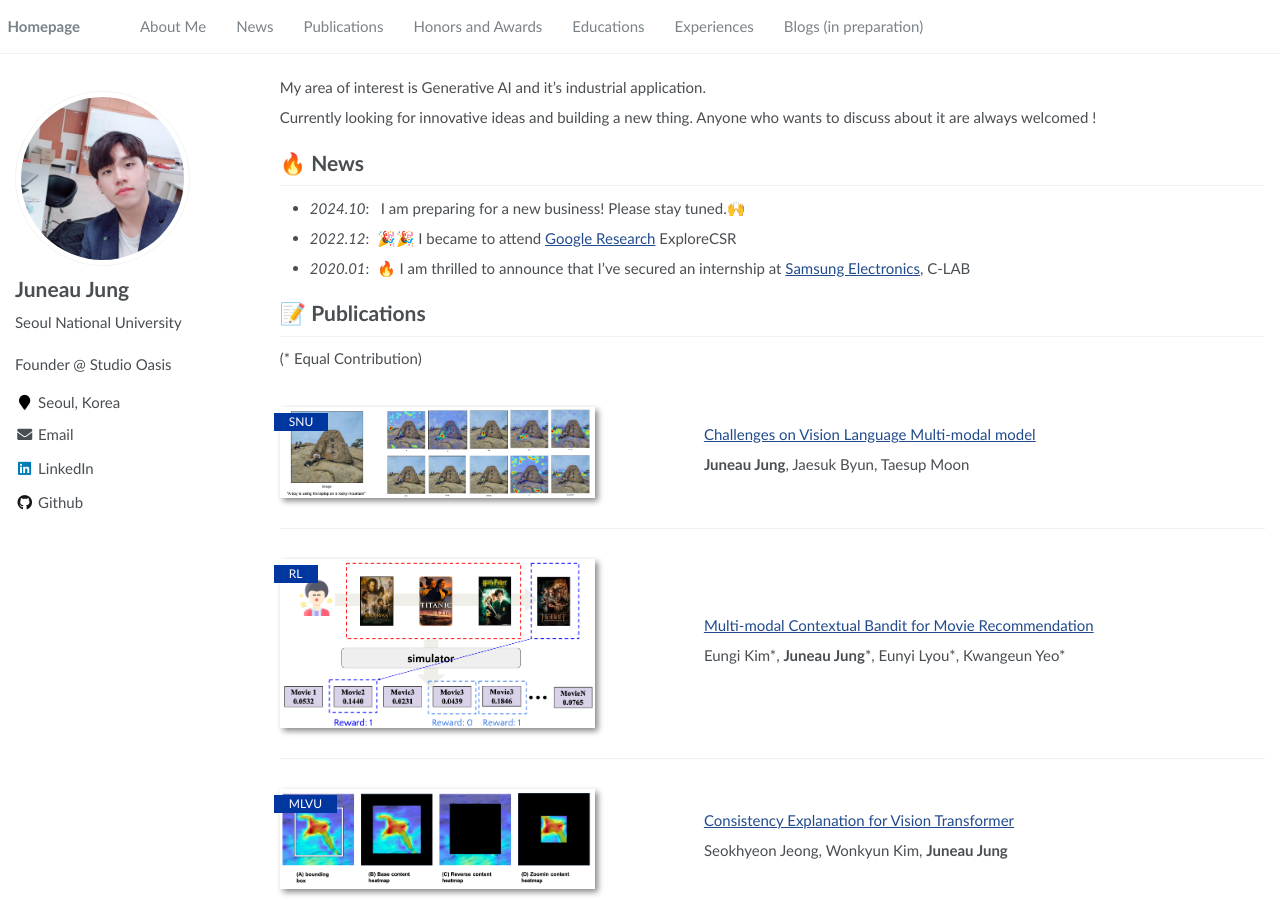
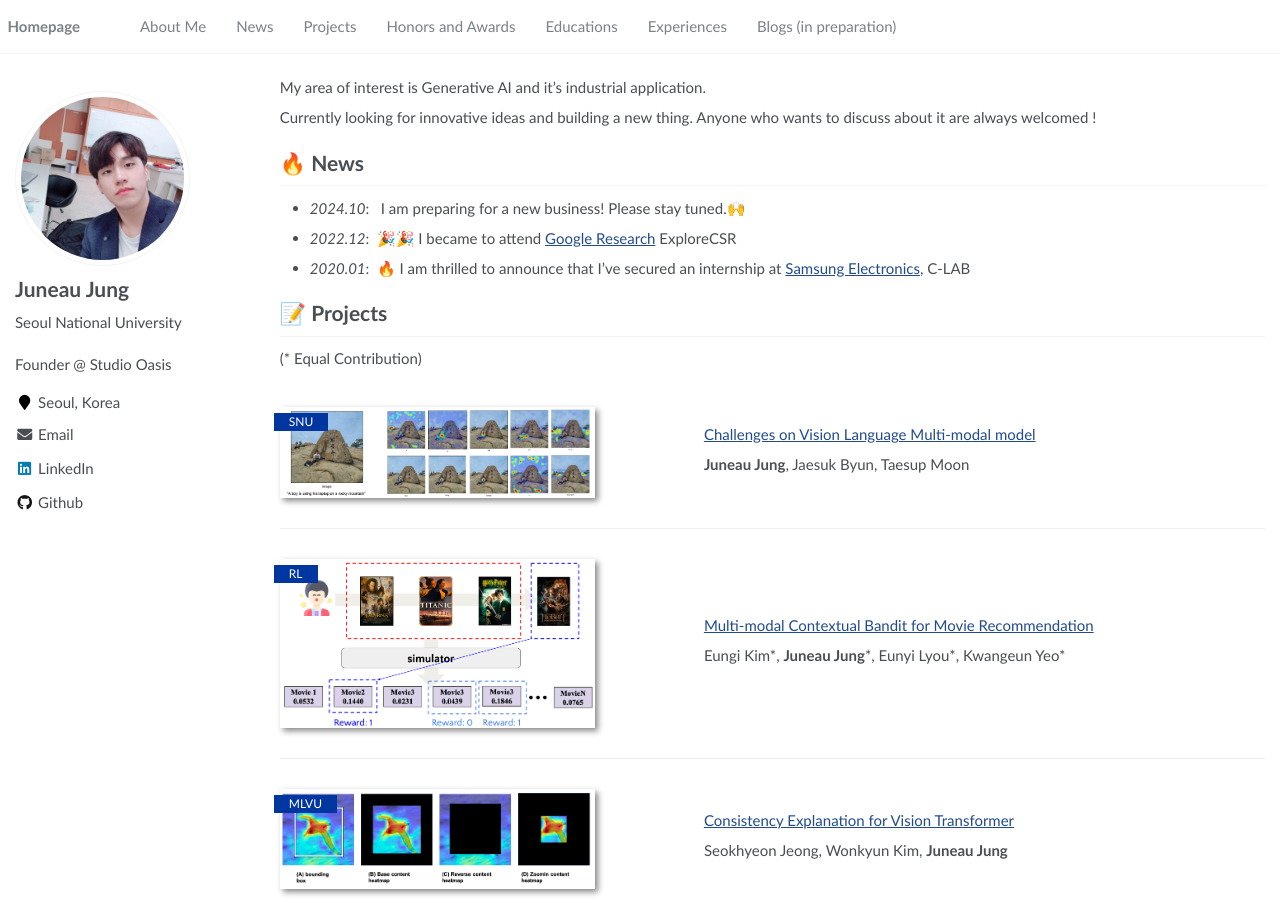
Before and after one commit to zzuno/zzuno.github.io, a Jekyll site: the page built from _pages/about.md, in a window 1280 px wide and 900 px high. Built offline with Jekyll 4.4.1, drawn with Linux system fonts in a browser that asks for light colours.

Commit message:
pub 2 proj

```diff
--- a/_data/navigation.yml
+++ b/_data/navigation.yml
@@ -6,7 +6,10 @@ main:
   - title: "News"
     url: "/#-news"
 
-  - title: "Publications"
+  # - title: "Publications"
+  #   url: "/#-publications"
+
+  - title: "Projects"
     url: "/#-publications"
 
   - title: "Honors and Awards"
--- a/_pages/about.md
+++ b/_pages/about.md
@@ -29,7 +29,9 @@ Currently looking for innovative ideas and building a new thing. Anyone who want
 - _2022.12_: &nbsp;🎉🎉 I became to attend [Google Research](https://research.google/) ExploreCSR
 - _2020.01_: &nbsp;🔥 I am thrilled to announce that I’ve secured an internship at [Samsung Electronics](https://www.samsung.com/sec/), C-LAB
 
-# 📝 Publications
+<!-- # 📝 Publications -->
+
+# 📝 Projects
 
 (\* Equal Contribution)
 
```
